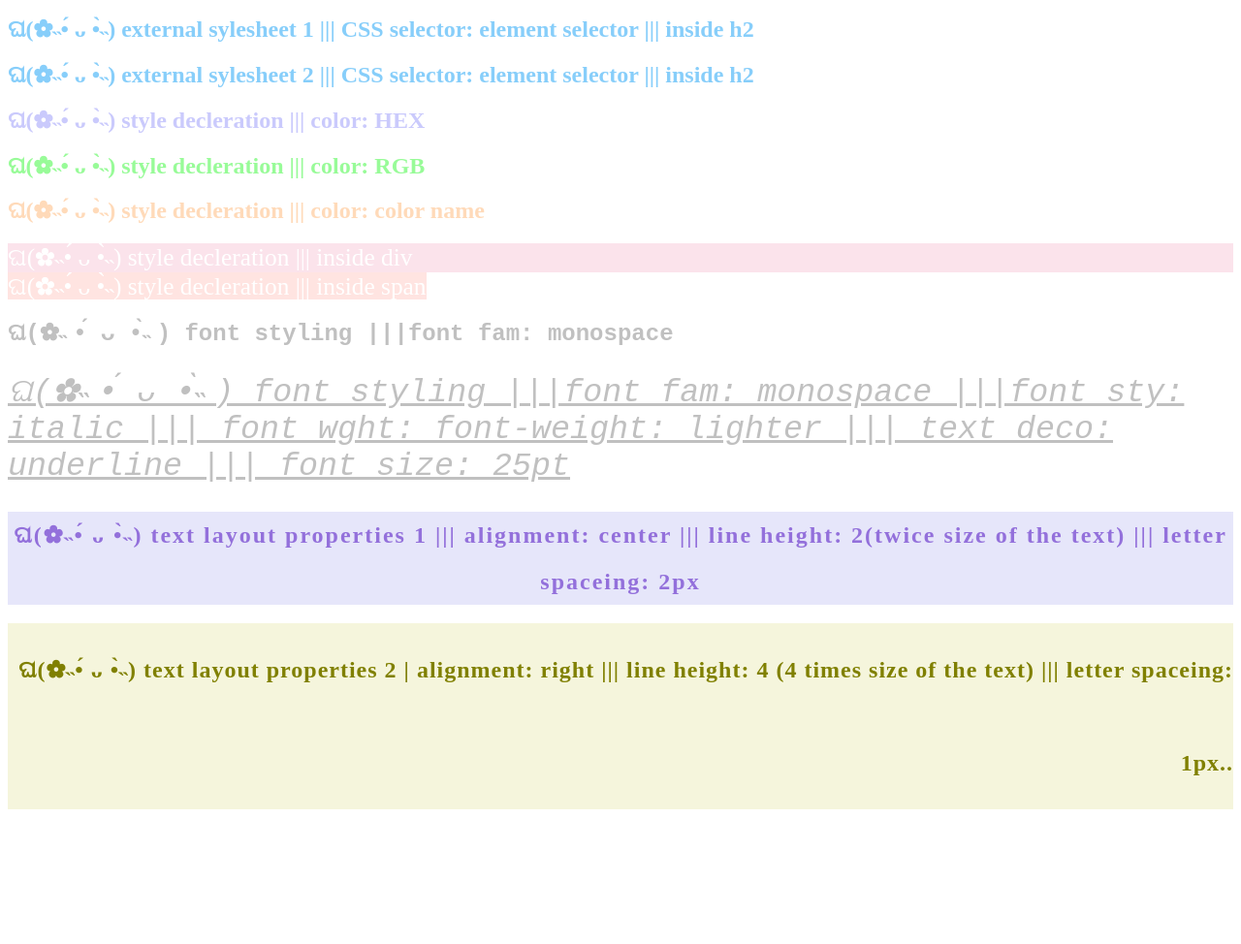
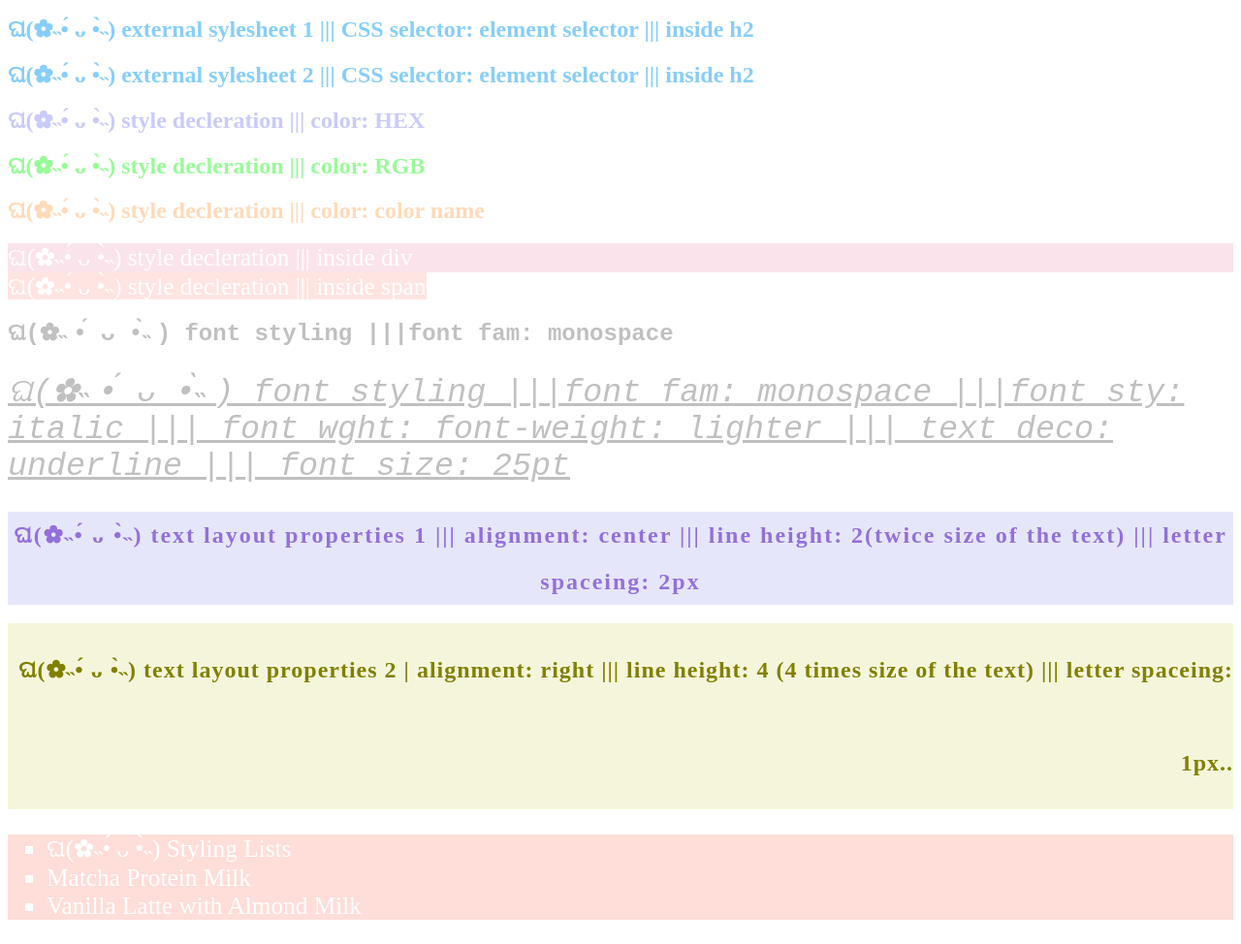
Before and after one commit to goldietiara/CSS, a plain HTML site: page index.html in a window 1280 px wide. Shown: the part 110-1084 px from the top of the page at 97% size. Before the commit the page ends 965 px from the top, so only its background shows below. Drawn offline with Linux system fonts and the light colour scheme.

Commit message:
styling lists

```diff
--- a/index.html
+++ b/index.html
@@ -61,5 +61,13 @@
       ଘ(✿˵•́ ᴗ •̀˵) text layout properties 2 | alignment: right ||| line height:
       4 (4 times size of the text) ||| letter spaceing: 1px..
     </h2>
+
+    <!-- styling lists -->
+    <ul class="StyLists">
+      <li>ଘ(✿˵•́ ᴗ •̀˵) Styling Lists</li>
+      <li>Matcha Protein Milk</li>
+      <li>Vanilla Latte with Almond Milk</li>
+    </ul>
+
   </body>
 </html>
--- a/style1.css
+++ b/style1.css
@@ -74,3 +74,20 @@ vscode had an auto completing web safe fonts for a few fonrt families*/
   line-height: 4;
   letter-spacing: 1px;
 }
+
+/* list styles
+disc    = default
+circle  = hollow disk (?) like dounuts..
+squere  = square
+none    = to remove the bulet point
+
+it has default spacing, to remove it set the margin and padding to 0
+*/
+.StyLists {
+  background-color: #ffddd9;
+  color: white;
+  font-size: 19pt;
+  list-style-type: square;
+  /* margin: 0;
+  padding: 0; */
+}
```
